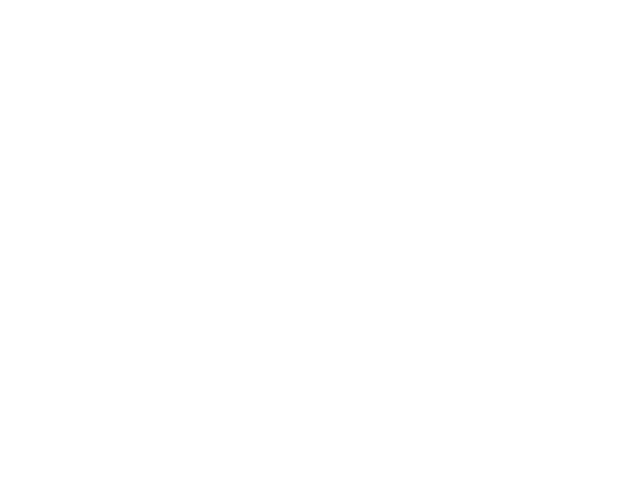
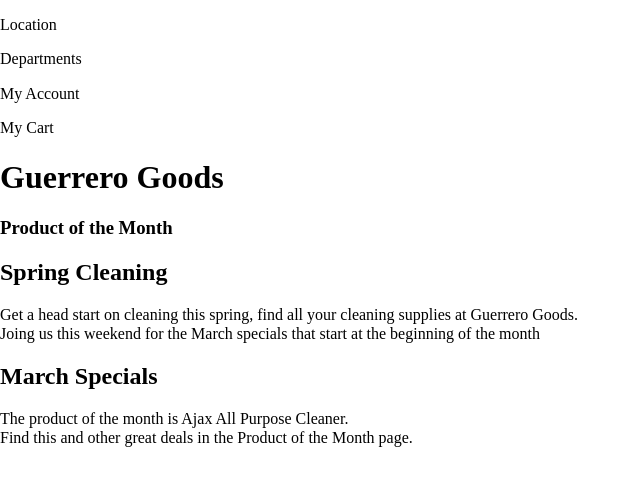
Before and after one commit to Beatriz-G/swapmeet, a plain HTML site: page index.html in a window 1280 px wide. Shown: the whole page, without its empty margins (0-640 px from the left). Drawn offline with Linux system fonts and the light colour scheme.

Commit message:
Added header and part of main to html

```diff
--- a/index.html
+++ b/index.html
@@ -13,11 +13,37 @@
     <body>
         <head>
             <div class="header">
-
+                <div class="top-banner">
+                    <p>Location</p>
+                    <p>Departments</p>
+                    <p>My Account</p>
+                    <p>My Cart</p>
+                </div>
+                <div class="guerrero">
+                    <h1>Guerrero Goods</h1>
+                    <!--Add a search space-->
+                    <h3>Product of the Month</h3>
+                </div>
+            </div>
+            <div class="center">
+                <h2>Spring Cleaning</H2>
+                <p>Get a head start on cleaning this spring,
+                    find all your cleaning supplies at Guerrero Goods.
+                    <br>
+                    Joing us this weekend for the March specials that start
+                    at the beginning of the month
+                </p>
             </div>
         </head>
         <main>
-
+            <div class="monthly-deals">
+                <h2>March Specials</h2>
+                <p>The product of the month is Ajax All Purpose Cleaner.
+                    <br>
+                    Find this and other great deals in the Product of
+                    the Month page.
+                </p>
+            </div>
         </main
         <footer>
 
```
